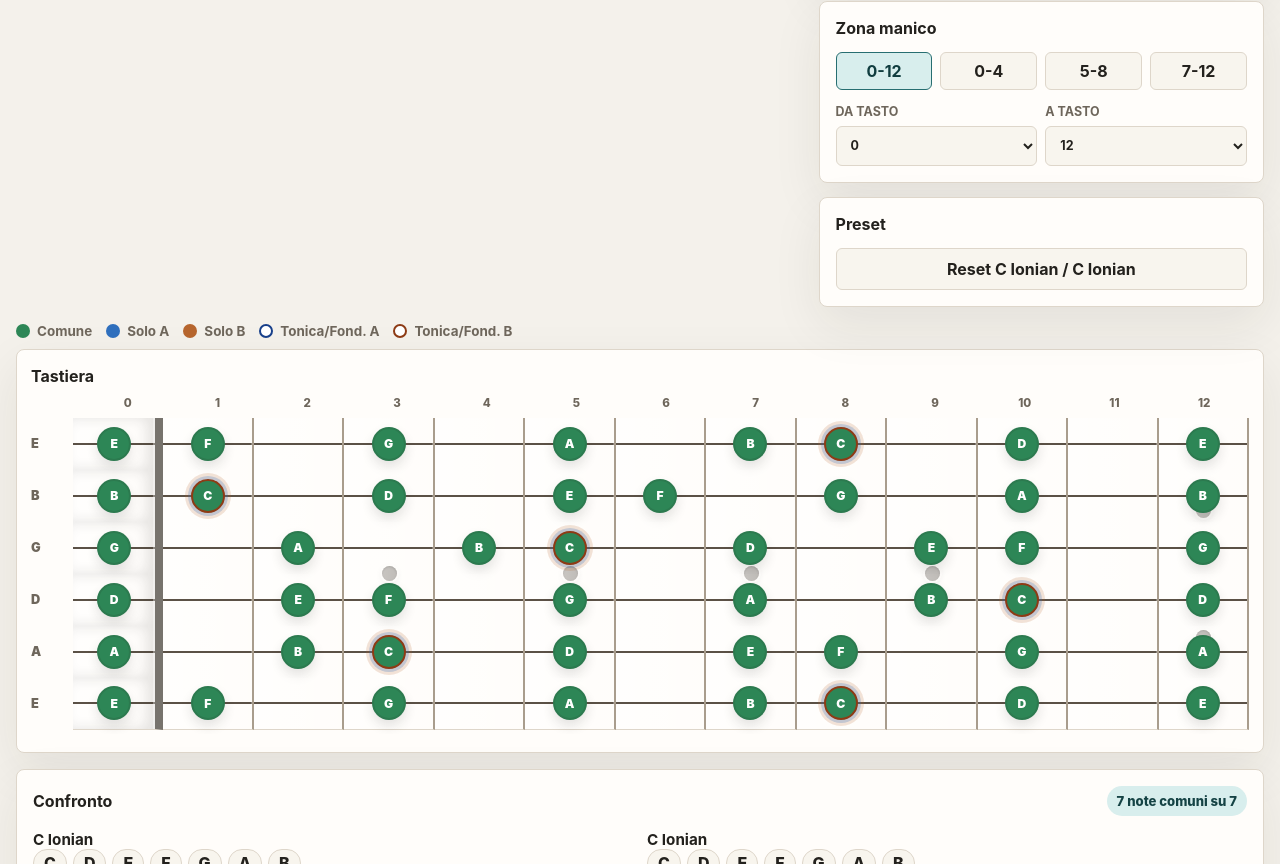
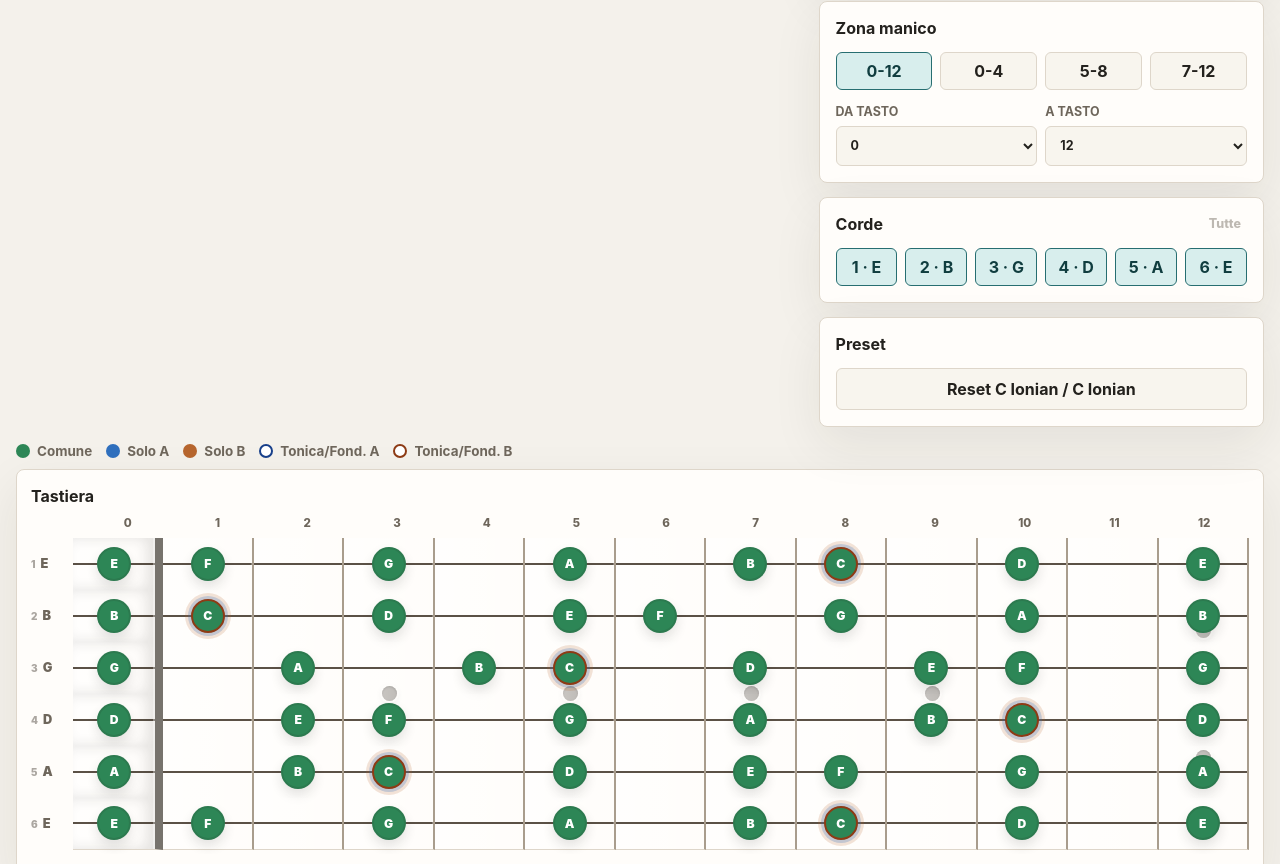
Before and after one commit to sandropizzichelli/harmonic-intersections, a React (Vite) app: page / in a window 1280 px wide. Shown: the part 536-1400 px from the top of the page. Built offline with nearby package versions, Linux system fonts and the light colour scheme.

Commit message:
Add fretboard string filter

```diff
--- a/src/components/Fretboard.tsx
+++ b/src/components/Fretboard.tsx
@@ -5,6 +5,7 @@ import type { CSSProperties } from "react";
 import { combinedDegreeLabel, type DegreeLabels } from "../music/degreeLabels";
 import type { DisplayMode } from "./DisplayModeSelector";
 import type { FretRange } from "./FretRangeSelector";
+import type { ActiveStrings } from "./StringSelector";
 
 export type PitchClassVisualState = {
   common: Set<PitchClass>;
@@ -21,6 +22,7 @@ type Props = {
   degreeLabelsA: DegreeLabels;
   degreeLabelsB: DegreeLabels;
   fretRange: FretRange;
+  activeStrings: ActiveStrings;
   fretCount?: number;
 };
 
@@ -49,6 +51,7 @@ export function Fretboard({
   degreeLabelsA,
   degreeLabelsB,
   fretRange,
+  activeStrings,
   fretCount = 12
 }: Props) {
   const strings = buildFretboard(fretCount);
@@ -89,9 +92,16 @@ export function Fretboard({
               );
             })}
           </div>
-          {strings.map((string) => (
-            <div className="string-row" key={string[0].stringNumber}>
-              <span className="string-label">{string[0].stringName}</span>
+          {strings.map((string) => {
+            const stringNumber = string[0].stringNumber;
+            const isStringActive = activeStrings.has(stringNumber);
+
+            return (
+            <div className={isStringActive ? "string-row" : "string-row string-disabled"} key={stringNumber}>
+              <span className="string-label">
+                <span className="string-number">{stringNumber}</span>
+                {string[0].stringName}
+              </span>
               {string.map((position) => {
                 const isInRange = position.fret >= fretRange.start && position.fret <= fretRange.end;
                 const cellClasses = [
@@ -117,14 +127,15 @@ export function Fretboard({
 
                 return (
                   <div className={cellClasses} key={`${position.stringNumber}-${position.fret}`}>
-                    {isInRange && activePitchClasses.has(position.pitchClass) ? (
+                    {isStringActive && isInRange && activePitchClasses.has(position.pitchClass) ? (
                     <span className={noteClasses}>{noteLabel}</span>
                     ) : null}
                   </div>
                 );
               })}
             </div>
-          ))}
+            );
+          })}
         </div>
       </div>
     </section>
--- /dev/null
+++ b/src/components/StringSelector.tsx
@@ -0,0 +1,40 @@
+import { STANDARD_TUNING } from "../music/fretboardMapper";
+
+export type ActiveStrings = Set<number>;
+
+type Props = {
+  activeStrings: ActiveStrings;
+  onToggle: (stringNumber: number) => void;
+  onSelectAll: () => void;
+};
+
+export function StringSelector({ activeStrings, onToggle, onSelectAll }: Props) {
+  const allStringsActive = activeStrings.size === STANDARD_TUNING.length;
+
+  return (
+    <section className="panel">
+      <div className="panel-title-row">
+        <h2>Corde</h2>
+        <button className="panel-action-button" disabled={allStringsActive} onClick={onSelectAll}>
+          Tutte
+        </button>
+      </div>
+      <div className="mode-grid string-selector">
+        {STANDARD_TUNING.map((string) => {
+          const isActive = activeStrings.has(string.stringNumber);
+
+          return (
+            <button
+              aria-pressed={isActive}
+              className={isActive ? "mode-button active" : "mode-button"}
+              key={string.stringNumber}
+              onClick={() => onToggle(string.stringNumber)}
+            >
+              {string.stringNumber} · {string.stringName}
+            </button>
+          );
+        })}
+      </div>
+    </section>
+  );
+}
--- a/src/pages/MainExplorerPage.tsx
+++ b/src/pages/MainExplorerPage.tsx
@@ -7,6 +7,7 @@ import { FretRangeSelector, type FretRange } from "../components/FretRangeSelect
 import { IntervalSelector } from "../components/IntervalSelector";
 import { MaterialComparisonPanel, type ActiveMaterialSummary } from "../components/MaterialComparisonPanel";
 import { PresetResetPanel } from "../components/PresetResetPanel";
+import { StringSelector, type ActiveStrings } from "../components/StringSelector";
 import { SystemSelector, type MaterialMode } from "../components/SystemSelector";
 import {
   VisualizationSelector,
@@ -19,6 +20,7 @@ import { generateArpeggios, type ArpeggioType } from "../music/arpeggioGenerator
 import { buildDegreeLabels } from "../music/degreeLabels";
 import { compareMaterials } from "../music/intersectionAnalyzer";
 import { normalizePitchClass, type PitchClass } from "../music/pitchClass";
+import { STANDARD_TUNING } from "../music/fretboardMapper";
 import { generateScale } from "../music/scaleGenerator";
 
 const toSet = (items: PitchClass[]) => new Set(items);
@@ -34,6 +36,7 @@ const DEFAULT_VISUALIZATION_LAYERS: VisualizationLayers = {
 };
 const DEFAULT_FRET_RANGE: FretRange = { start: 0, end: 12 };
 const DEFAULT_SPELLING: SpellingPreference = "flats";
+const allStrings = (): ActiveStrings => new Set(STANDARD_TUNING.map((string) => string.stringNumber));
 
 export function MainExplorerPage() {
   const spelling = DEFAULT_SPELLING;
@@ -50,6 +53,7 @@ export function MainExplorerPage() {
   const [selectedArpeggioA, setSelectedArpeggioA] = useState(0);
   const [selectedArpeggioB, setSelectedArpeggioB] = useState(0);
   const [fretRange, setFretRange] = useState<FretRange>(DEFAULT_FRET_RANGE);
+  const [activeStrings, setActiveStrings] = useState<ActiveStrings>(allStrings);
 
   const intervalToB = normalizePitchClass(rootB - rootA);
   const scaleA = useMemo(() => generateScale(rootA, scaleAId, spelling), [rootA, scaleAId, spelling]);
@@ -112,6 +116,18 @@ export function MainExplorerPage() {
     }));
   };
 
+  const toggleString = (stringNumber: number) => {
+    setActiveStrings((current) => {
+      const next = new Set(current);
+      if (next.has(stringNumber)) {
+        next.delete(stringNumber);
+      } else {
+        next.add(stringNumber);
+      }
+      return next;
+    });
+  };
+
   const resetPreset = () => {
     setDisplayMode("notes");
     setRootA(0);
@@ -126,6 +142,7 @@ export function MainExplorerPage() {
     setSelectedArpeggioA(0);
     setSelectedArpeggioB(0);
     setFretRange({ ...DEFAULT_FRET_RANGE });
+    setActiveStrings(allStrings());
   };
 
   const visualStates: PitchClassVisualState = useMemo(() => {
@@ -204,6 +221,11 @@ export function MainExplorerPage() {
           <VisualizationSelector layers={visualizationLayers} onToggle={toggleVisualizationLayer} />
           <IntervalSelector interval={intervalToB} />
           <FretRangeSelector range={fretRange} onChange={setFretRange} />
+          <StringSelector
+            activeStrings={activeStrings}
+            onToggle={toggleString}
+            onSelectAll={() => setActiveStrings(allStrings())}
+          />
           <PresetResetPanel onReset={resetPreset} />
         </div>
       </div>
@@ -217,6 +239,7 @@ export function MainExplorerPage() {
           degreeLabelsA={degreeLabelsA}
           degreeLabelsB={degreeLabelsB}
           fretRange={fretRange}
+          activeStrings={activeStrings}
         />
       </div>
 
--- a/src/styles/fretboard.css
+++ b/src/styles/fretboard.css
@@ -126,9 +126,23 @@
 .string-label {
   display: flex;
   align-items: center;
+  gap: 5px;
   color: var(--text-muted);
   font-size: 0.8rem;
   font-weight: 900;
+}
+
+.string-number {
+  color: color-mix(in srgb, var(--text-muted) 58%, white);
+  font-size: 0.62rem;
+}
+
+.string-row.string-disabled .string-label {
+  opacity: 0.36;
+}
+
+.string-row.string-disabled .fret-cell {
+  opacity: 0.2;
 }
 
 .fret-cell {
--- a/src/styles/layout.css
+++ b/src/styles/layout.css
@@ -169,6 +169,25 @@
   grid-template-columns: repeat(4, minmax(0, 1fr));
 }
 
+.string-selector {
+  grid-template-columns: repeat(6, minmax(0, 1fr));
+}
+
+.panel-action-button {
+  border: 0;
+  background: transparent;
+  color: var(--accent);
+  cursor: pointer;
+  font-size: 0.78rem;
+  font-weight: 800;
+}
+
+.panel-action-button:disabled {
+  color: var(--text-muted);
+  cursor: default;
+  opacity: 0.45;
+}
+
 .range-control-grid {
   display: grid;
   grid-template-columns: repeat(2, minmax(0, 1fr));
@@ -321,6 +340,10 @@
     padding-top: 18px;
   }
 
+  .string-selector {
+    grid-template-columns: repeat(3, minmax(0, 1fr));
+  }
+
   .mode-grid,
   .mode-grid.three-buttons,
   .fret-range-presets,
```
